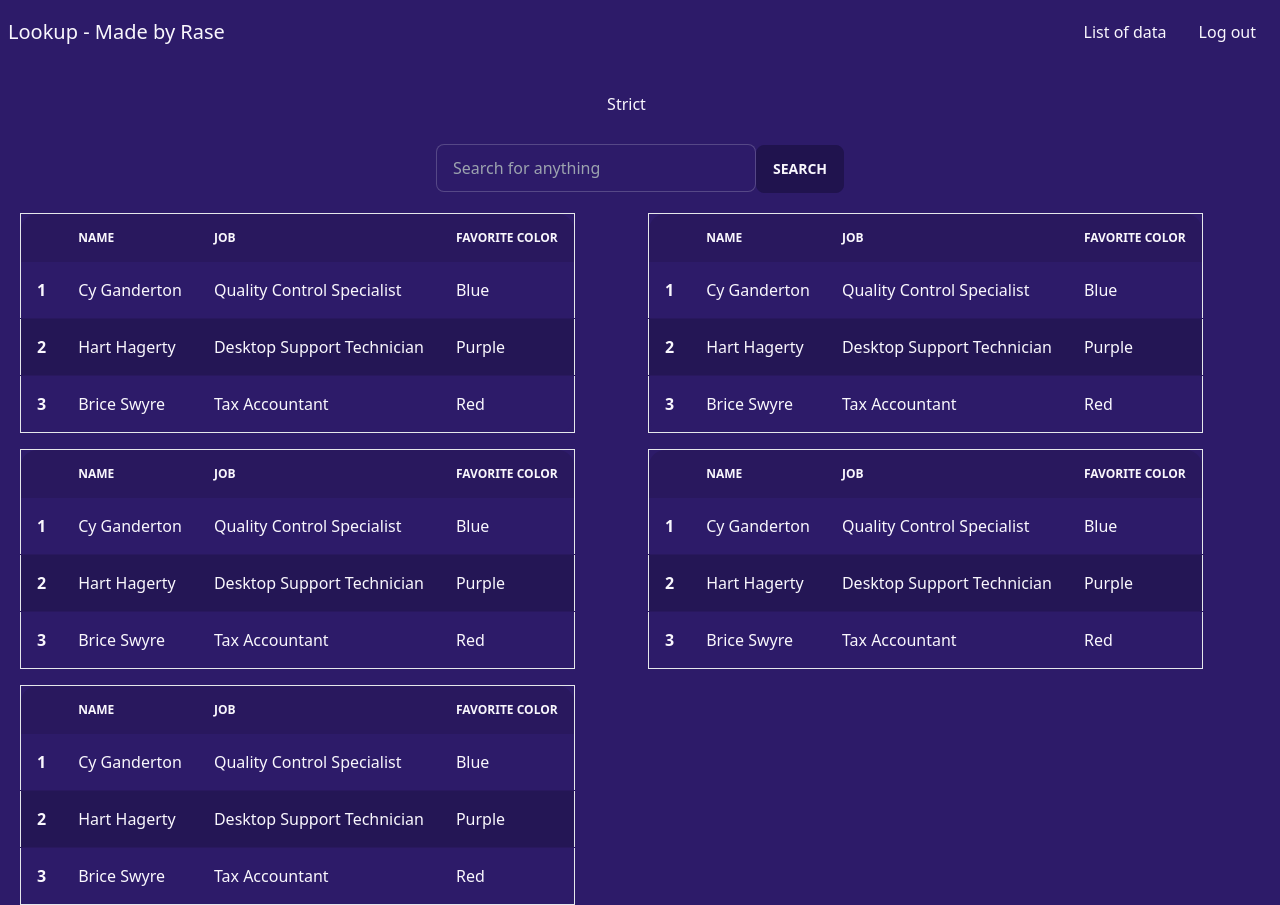
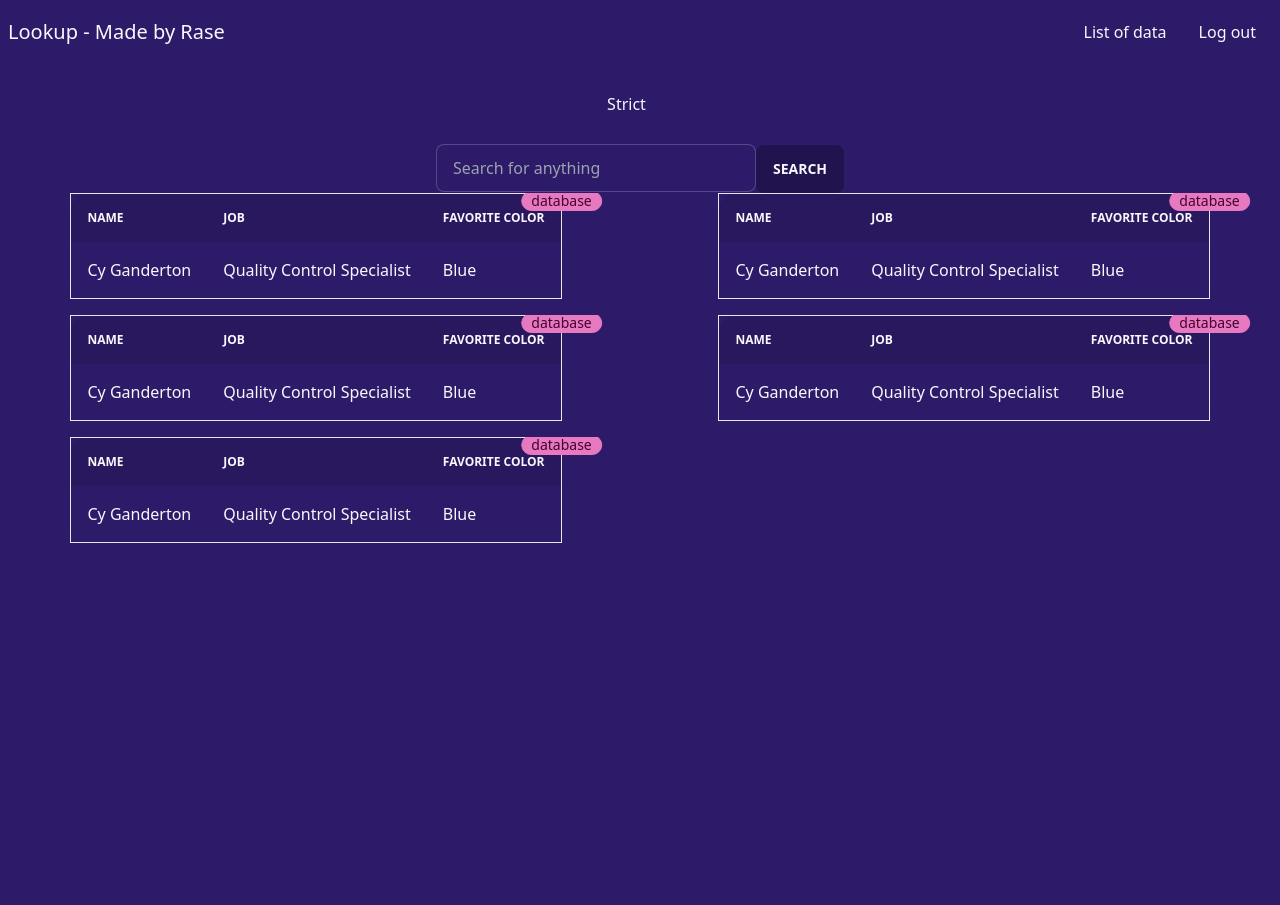
Before and after one commit to 52617365/Lookup, a Next.js app: page /lookup in a window 1280 px wide. After the commit the page ends 800 px from the top, so only its background shows below. Built offline with nearby package versions, Linux system fonts and the light colour scheme.

Commit message:
Indicators added to tables.
Signed-off-by: 52617365 <rasengithub@protonmail.com>

```diff
--- a/components/Table.tsx
+++ b/components/Table.tsx
@@ -1,20 +1,12 @@
-function Indicator() {
-    return (
-        <div className="indicator">
-            <span className="indicator-item badge badge-secondary"></span>
-            <div className="grid w-32 h-32 bg-base-300 place-items-center">content</div>
-        </div>
-    )
-}
-
 export default function Table() {
     return (
         <div className="overflow-x-auto">
+            <div className="indicator">
+                <span className="indicator-item badge badge-primary mt-2">database</span>
                 <table className="table w-52 border">
                     <thead>
                     <tr>
                         {/* TODO: these should be dynamically rendered */}
-                    <th></th>
                         <th>Name</th>
                         <th>Job</th>
                         <th>Favorite Color</th>
@@ -23,25 +15,13 @@ export default function Table() {
                     <tbody>
                     {/* TODO: these should be dynamically rendered */}
                     <tr>
-                    <th>1</th>
                         <td>Cy Ganderton</td>
                         <td>Quality Control Specialist</td>
                         <td>Blue</td>
                     </tr>
-                <tr className="active">
-                    <th>2</th>
-                    <td>Hart Hagerty</td>
-                    <td>Desktop Support Technician</td>
-                    <td>Purple</td>
-                </tr>
-                <tr>
-                    <th>3</th>
-                    <td>Brice Swyre</td>
-                    <td>Tax Accountant</td>
-                    <td>Red</td>
-                </tr>
                     </tbody>
                 </table>
             </div>
+        </div>
     )
 }
--- a/pages/lookup.tsx
+++ b/pages/lookup.tsx
@@ -13,7 +13,7 @@ const Lookup: NextPage = () => {
             <div className="text-center">
                 <TextInput placeholderText="Search for anything"/>
                 <button className="btn">Search</button>
-                <div className="grid grid-cols-2 gap-4 pt-5 pr-5 pl-5">
+                <div className="grid grid-cols-2 gap-4">
                     <div className="...">
                         <Table/>
                     </div>
```
Lines whose indentation alone changed are shown as unchanged.
